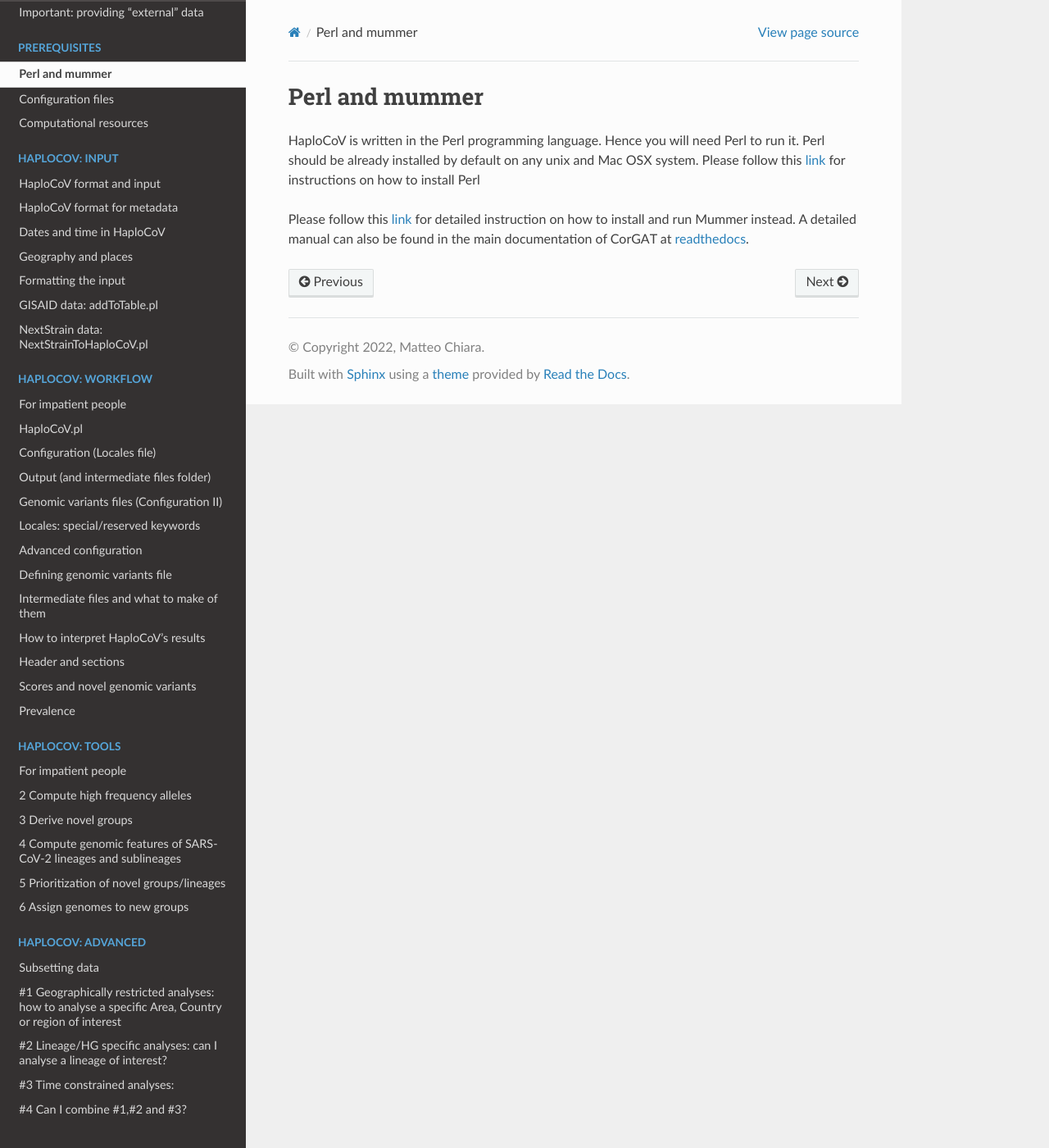
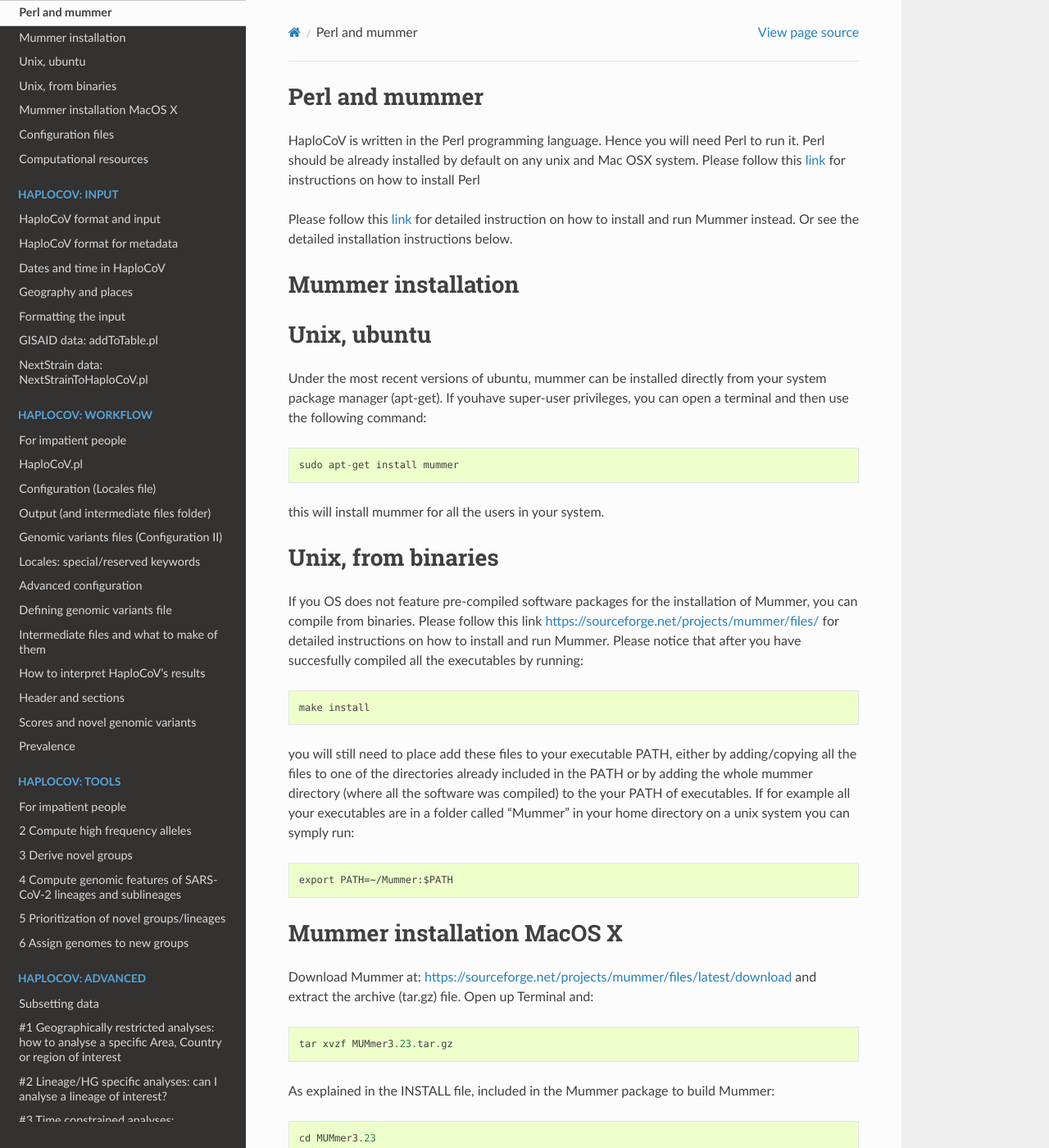
Before and after one commit to matteo14c/HaploCoV, a Sphinx documentation site: the page built from docs/source/perlMummer.rst, in a window 1280 px wide and 1400 px high. Shown: the whole window at 82% size. Built offline with Sphinx 7.4.7 and the Read the Docs theme 2.0.0, drawn with Linux system fonts in a browser that asks for light colours; some of the changed text lies outside the part shown.

Commit message:
Update perlMummer.rst

```diff
--- a/docs/source/perlMummer.rst
+++ b/docs/source/perlMummer.rst
@@ -4,5 +4,101 @@ Perl and mummer
 HaploCoV is written in the Perl programming language. Hence you will need Perl to run it. Perl should be already installed by default on any unix and Mac OSX system.
 Please follow this `link <https://www.perl.org/get.html>`_ for instructions on how to install Perl
 
-Please follow this `link <https://sourceforge.net/projects/mummer/files/>`_ for detailed instruction on how to install and run Mummer instead.
-A detailed manual can also be found in the main documentation of CorGAT at  `readthedocs <https://corgat.readthedocs.io/en/latest/prerequisites.html>`_.
+Please follow this `link <https://sourceforge.net/projects/mummer/files/>`_ for detailed instruction on how to install and run Mummer instead. Or see the detailed installation instructions below.
+
+Mummer installation
+===================
+
+Unix, ubuntu
+============
+
+Under the most recent versions of ubuntu, mummer can be installed directly from your system package manager (apt-get). If youhave super-user privileges, you can open a terminal and then use the following command:
+
+::
+
+  sudo apt-get install mummer
+
+this will install mummer for all the users in your system.
+
+
+Unix, from binaries
+====================
+
+If you OS does not feature pre-compiled software packages for the installation of Mummer, you can compile from binaries. Please follow this link https://sourceforge.net/projects/mummer/files/ for detailed instructions on how to install and run Mummer. Please notice that after you have succesfully compiled all the executables by running:
+
+::
+
+  make install
+
+you will still need to place add these files to your executable PATH, either by adding/copying all the files to one of the directories already included in the PATH or by adding the whole mummer directory (where all the software was compiled) to the your PATH of executables. If for example all your executables are in a folder called "Mummer" in your home directory on a unix system you can symply run:
+
+::
+
+  export PATH=~/Mummer:$PATH
+
+Mummer installation MacOS X
+===========================
+
+Download Mummer at: https://sourceforge.net/projects/mummer/files/latest/download and extract the archive (tar.gz) file.
+Open up Terminal and:
+
+::
+
+  tar xvzf MUMmer3.23.tar.gz
+
+As explained in the INSTALL file, included in the Mummer package to build Mummer:
+
+::
+
+  cd MUMmer3.23
+  make check
+
+If make check does not report any error everything should be ok, then run:
+
+::
+
+  make install
+
+You should get something similar to `this <https://gist.githubusercontent.com/mtangaro/53ec0c88a21255aaf38f460b5cddb340/raw/eb2504d17d2606384fab4e4d805fafe66406087b/mummer_make_install.txt>`_.
+
+::
+
+Now that mummer you have successfully built the binaries are, you need to add them to $PATH. Run the following command with your favourite text editor:
+::
+
+  sudo vim /etc/paths
+
+Enter your password, when prompted.
+Go to the bottom of the file, and enter the path you wish to add. For example, if you built Mummer in /Users/yourname/test/MuMmer3.23, add this to the file:
+::
+
+  /usr/local/bin
+  /usr/bin
+  /bin
+  /usr/sbin
+  /sbin
+  /Users/yourname/test/MUMmer3.23
+
+Save the file in vim
+::
+
+  :wq
+
+And finally you can test if everything is in place. Open a *NEW* terminal. To test if mummer is now in your PATH, run:
+::
+
+  echo $PATH
+
+You should see something like:
+::
+
+  echo $PATH
+  /usr/local/opt/ruby/bin:/usr/local/bin:/usr/bin:/bin:/usr/sbin:/sbin:/Users/yourname/test/MUMmer3.23
+
+The Mummer package, and all its utilities are now available to be executed in your shell, and for CorGAT as well. For example, type “nucmer” to execute nucmer:
+::
+
+  nucmer
+  USAGE: nucmer  [options]  <Reference>  <Query>
+
+  Try '/Users/marco/IBIOM-CNR/CorGAT/MUMmer3.23/nucmer -h' for more information.
```
